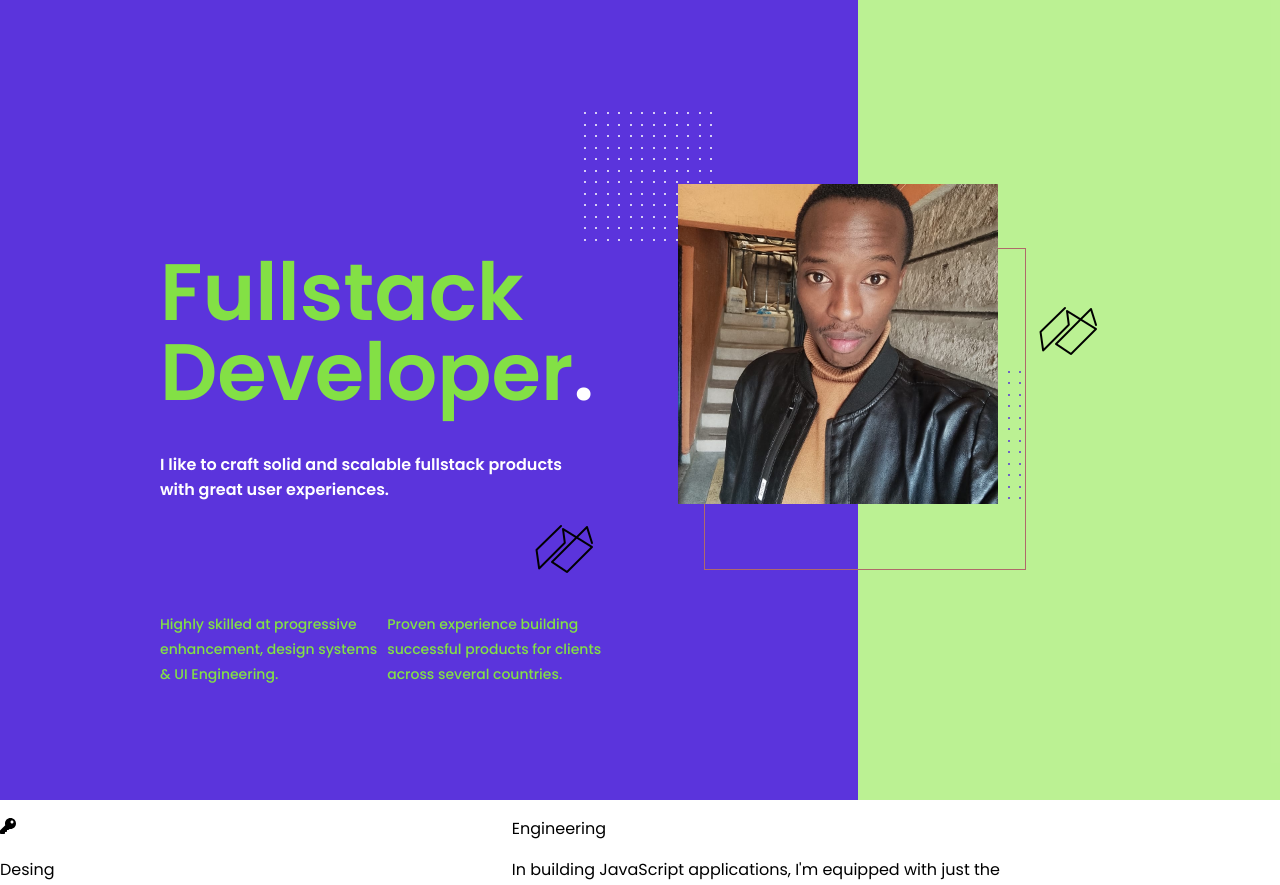
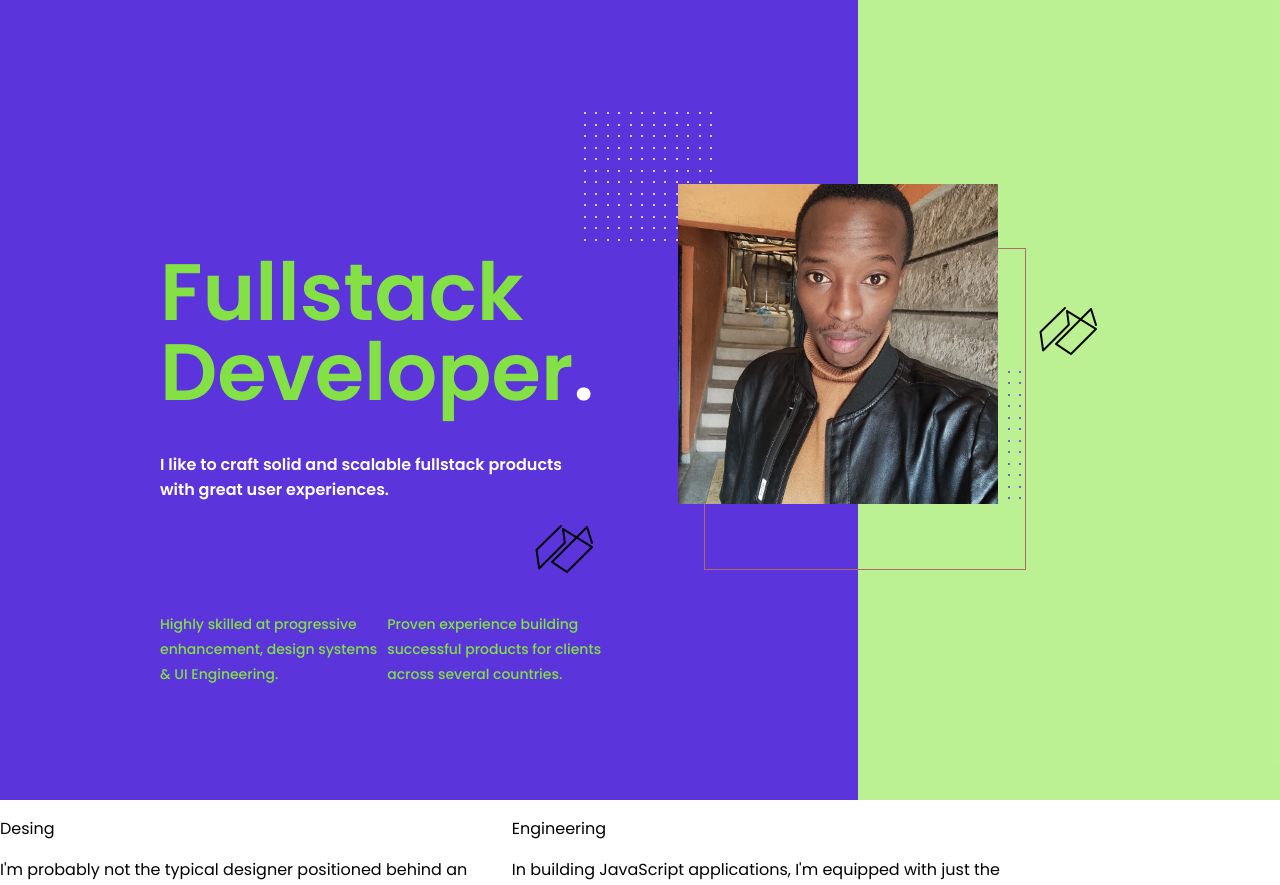
Before and after one commit to Nthenge/Nthenge-Official, a React (Create React App) app: page / in a window 1280 px wide. Shown: the top 885 px of the page. Built offline with nearby package versions, Linux system fonts and the light colour scheme.

Commit message:
Removed faKEy from about me section

```diff
--- a/src/Components/About.js
+++ b/src/Components/About.js
@@ -1,12 +1,8 @@
 import zigzag from "../Icons/zigzag.png"
-import { FaKey } from "react-icons/fa";
 export const About = () => {
     return (
         <div className="aboutMe">
-            <section className="section-onee">
-                <header>
-                    <p className="fakey"><FaKey/></p>
-                </header>
+            <section className="section2-1">
                 <div className="abouts">
                     <header>
                         <p>
@@ -39,7 +35,7 @@ export const About = () => {
                 </div>
             </section>
 
-            <section className="section-twoo">
+            <section className="section2-2">
                 <div className="grid-dots">
                     <div className ="dotttss-grid">
                         {[...Array(5)].map((_, index)=>{
```
